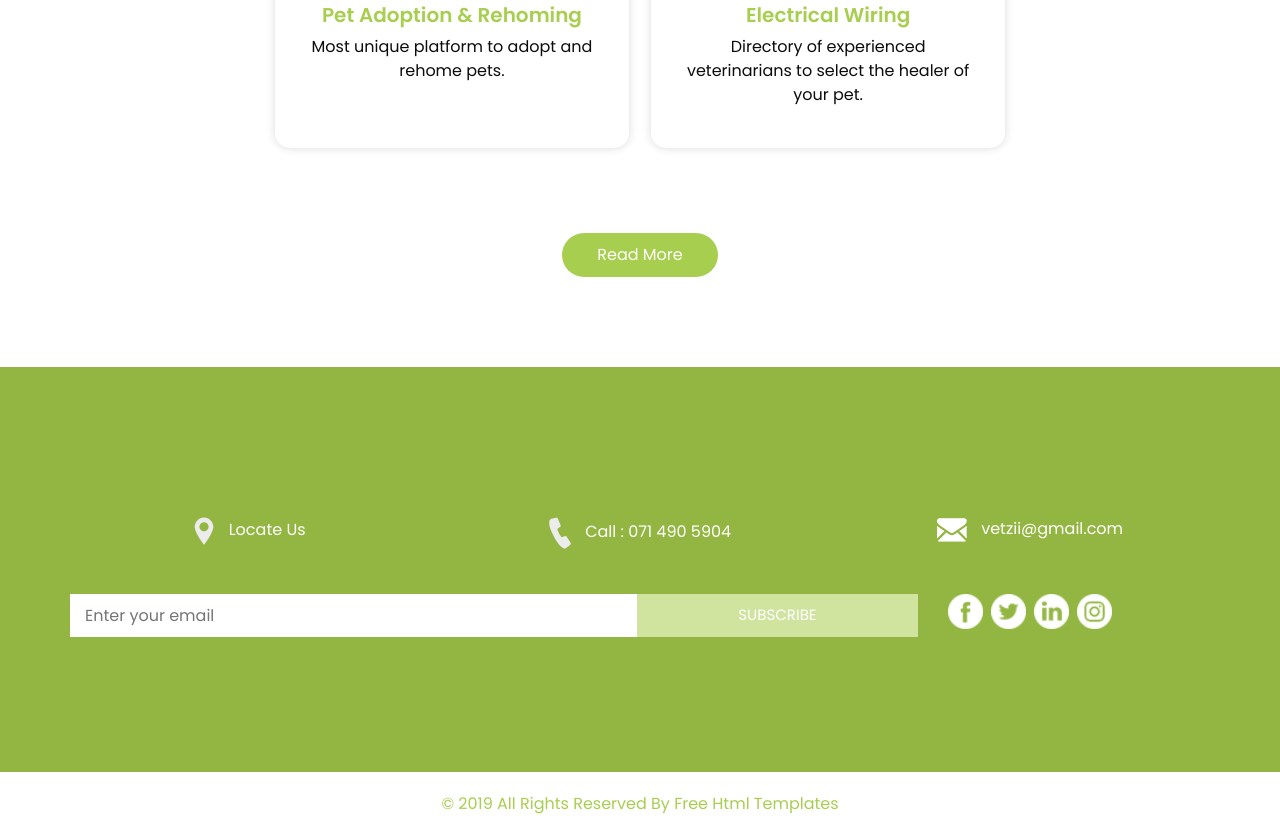
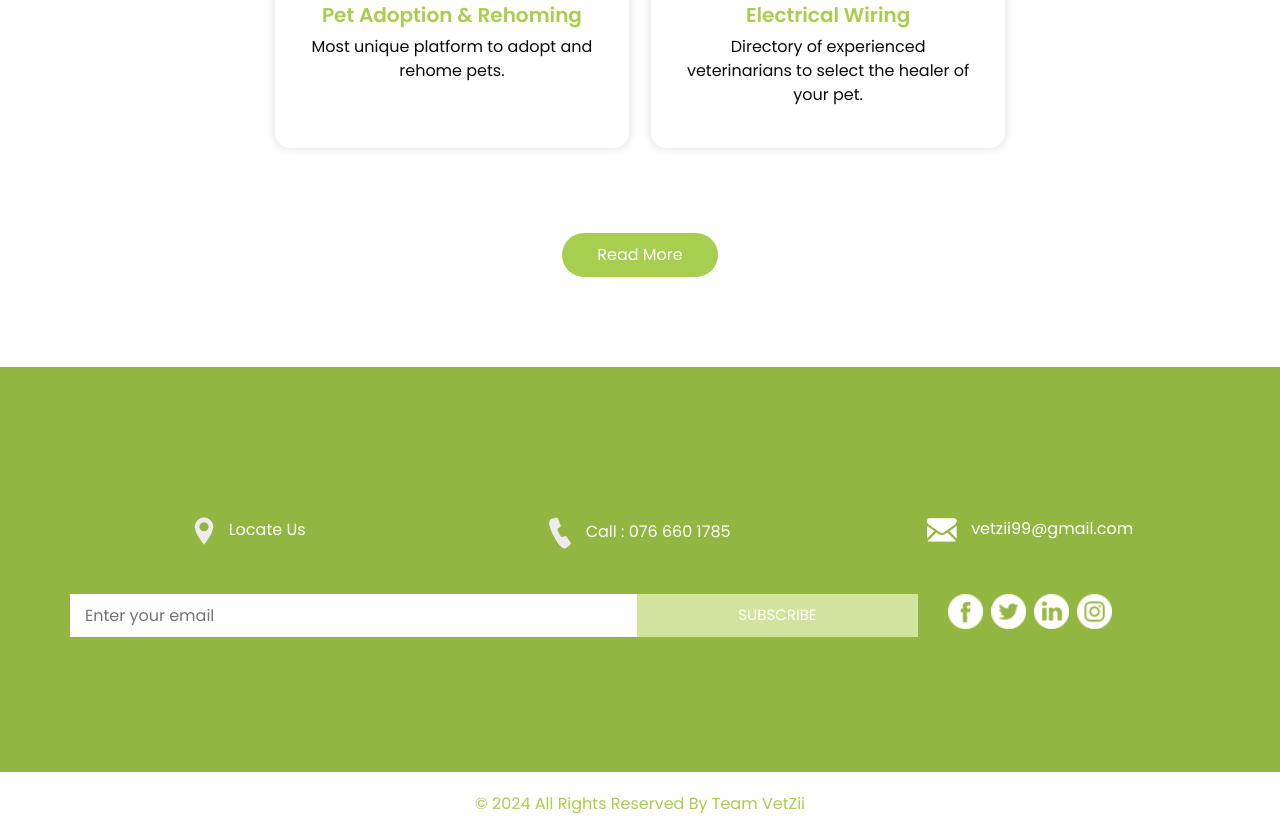
Before and after one commit to dulankodi/VetZii-Marketing-Website, a plain HTML site: page service.html in a window 1280 px wide. Shown: the part 940-1776 px from the top of the page. Drawn offline with nearby package versions, Linux system fonts and the light colour scheme.

Commit message:
data update

```diff
--- a/service.html
+++ b/service.html
@@ -175,7 +175,7 @@ Locate Us              </span>
             <a href="">
               <img src="images/telephone-white.png" alt="">
               <span>
-                Call : 071 490 5904
+                Call : 076 660 1785
               </span>
             </a>
           </div>
@@ -183,7 +183,7 @@ Locate Us              </span>
             <a href="">
               <img src="images/envelope-white.png" alt="">
               <span>
-                vetzii@gmail.com
+                vetzii99@gmail.com
               </span>
             </a>
           </div>
@@ -237,8 +237,7 @@ Locate Us              </span>
       <div class="row">
         <div class="col-lg-7 col-md-9 mx-auto">
           <p>
-            &copy; 2019 All Rights Reserved By
-            <a href="https://html.design/">Free Html Templates</a>
+            &copy; 2024 All Rights Reserved By Team VetZii
           </p>
         </div>
       </div>
```
Also changed, not shown: about.html (+3 -3 lines), index.html (+3 -3 lines).
